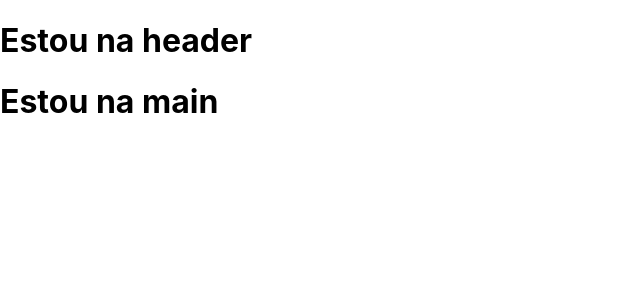
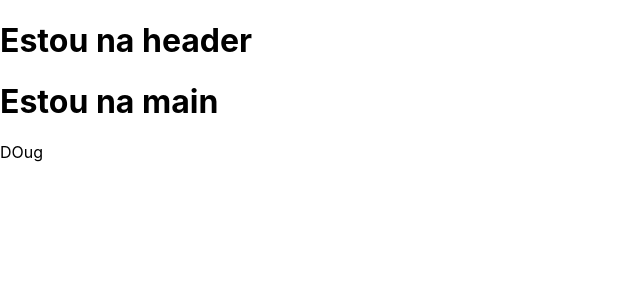
Before and after one commit to annaestherrr/trabalho-em-dupla, a React (Create React App) app: page / in a window 1280 px wide. Shown: the top 300 px of the page, without its empty margins (0-640 px from the left). Built offline with nearby package versions, Linux system fonts and the light colour scheme.

Commit message:
Primeiro commit

```diff
--- a/src/App.js
+++ b/src/App.js
@@ -7,6 +7,7 @@ export default function App(){
     <>
     <Header />
     <Main1 />
+
     </>
   )
 }
--- a/src/components/Main1.js
+++ b/src/components/Main1.js
@@ -4,6 +4,7 @@ export default function Main(){
   return(
     <>
     <h1>Estou na main</h1>
+    <p>DOug</p>
     </>
   )
 }
```
